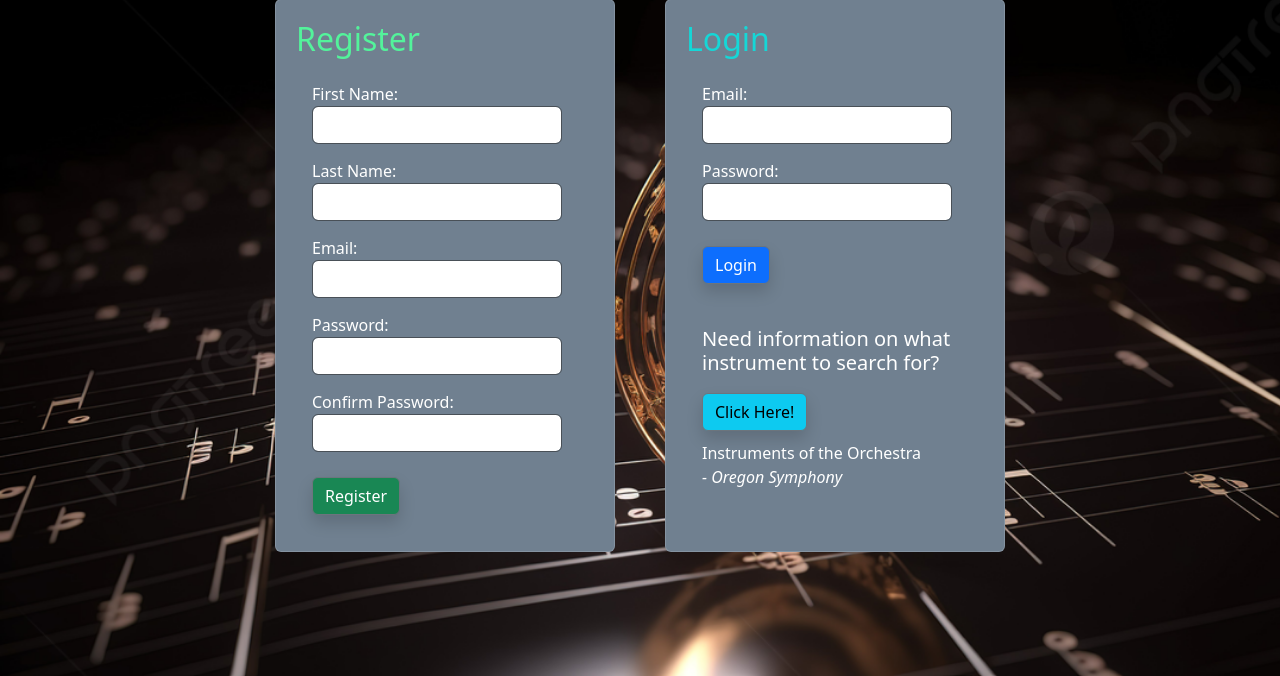
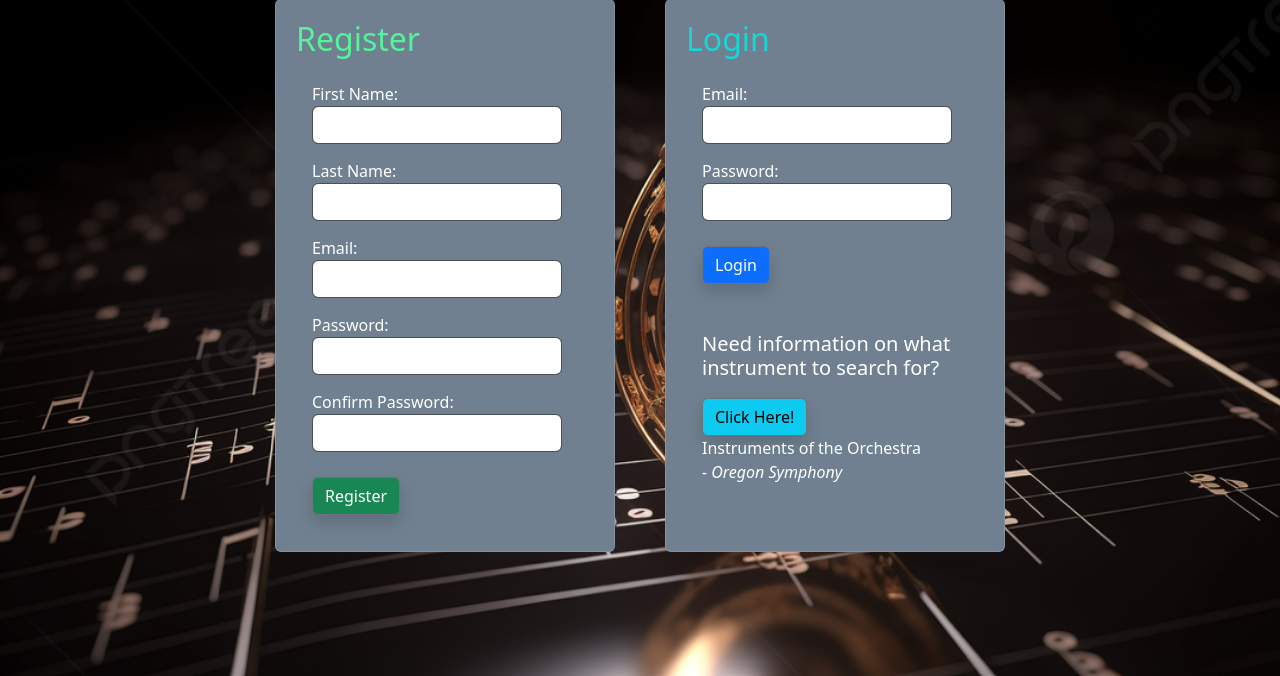
Before and after one commit to Wbradmeyer/MeyerSoloProject, a Flask app: page / in a window 1280 px wide. Shown: the part 124-800 px from the top of the page. Run offline with Flask 3, Linux system fonts and the light colour scheme.

Commit message:
index convert inline style to bootstrap

```diff
--- a/flask_app/templates/index.html
+++ b/flask_app/templates/index.html
@@ -65,8 +65,8 @@
             </form>
             <div class="card-body">
                 <h5>Need information on what instrument to search for?</h5>
-                <a href="https://www.orsymphony.org/learning-community/instruments/" class="btn btn-info shadow rounded border border-secondary" style="margin-bottom: 10px;">Click Here!</a>
-                <p style="margin-bottom: 0px;">Instruments of the Orchestra</p>
+                <a href="https://www.orsymphony.org/learning-community/instruments/" class="btn btn-info shadow rounded border border-secondary mb-20" >Click Here!</a>
+                <p class="mb-0">Instruments of the Orchestra</p>
                 <p class="fst-italic">- Oregon Symphony</p>
             </div>
         </div>
```
